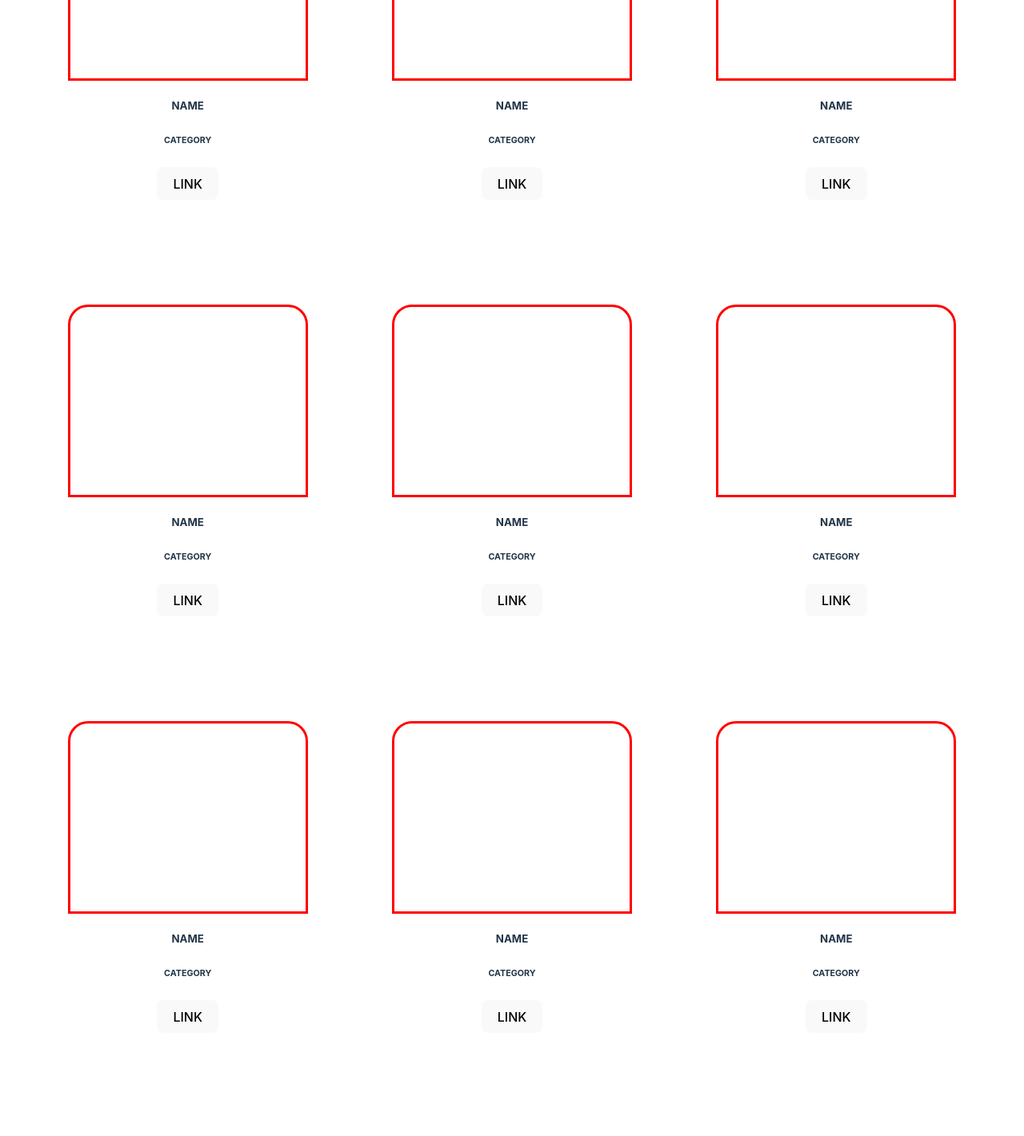
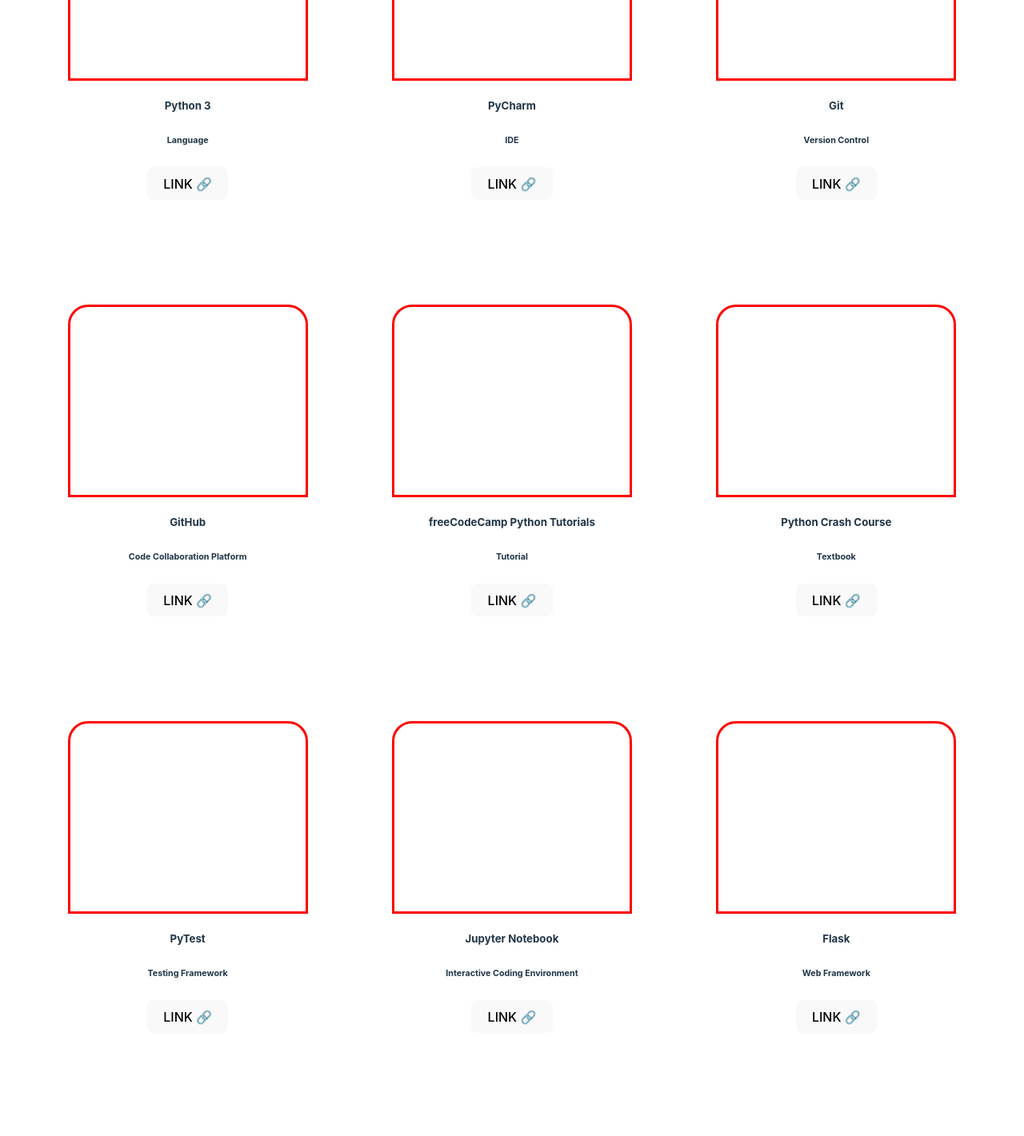
Before and after one commit to AAA-Triple-AAA/community-board, a React (Vite) app: page / in a window 1280 px wide. Shown: the part 300-1721 px from the top of the page at 80% size. Built offline with nearby package versions, Linux system fonts and the light colour scheme.

Commit message:
Added Card info and links

```diff
--- a/src/App.jsx
+++ b/src/App.jsx
@@ -7,16 +7,56 @@
         <div>
             <h1>Python Developer Starter Kit</h1>
             <div className="cardholder">
-                <Card />
-                <Card />
-                <Card />
-                <Card />
-                <Card />
-                <Card />
-                <Card />
-                <Card />
-                <Card />
-                <Card />
+                <Card
+                    name="Python 3"
+                    category="Language"
+                    link="https://www.python.org/downloads/"
+                />
+                <Card
+                    name="PyCharm"
+                    category="IDE"
+                    link="https://www.jetbrains.com/pycharm/"
+                />
+                <Card
+                    name="Git"
+                    category="Version Control"
+                    link="https://git-scm.com/downloads"
+                />
+                <Card
+                    name="GitHub"
+                    category="Code Collaboration Platform"
+                    link="https://github.com/"
+                />
+                <Card
+                    name="freeCodeCamp Python Tutorials"
+                    category="Tutorial"
+                    link="https://youtube.com/playlist?list=PLWKjhJtqVAbnqBxcdjVGgT3uVR10bzTEB&si=7G6HQ6WlesVAPJtn"
+                />
+                <Card
+                    name="Python Crash Course"
+                    category="Textbook"
+                    link="https://a.co/d/8WrfFxm"
+                />
+                <Card
+                    name="PyTest"
+                    category="Testing Framework"
+                    link="https://docs.pytest.org/en/stable/"
+                />
+                <Card
+                    name="Jupyter Notebook"
+                    category="Interactive Coding Environment"
+                    link="https://jupyter.org/"
+                />
+                <Card
+                    name="Flask"
+                    category="Web Framework"
+                    link="https://flask.palletsprojects.com/en/3.0.x/"
+                />
+                <Card
+                    name="pandas"
+                    category="Data Analysis Library"
+                    link="https://pandas.pydata.org/"
+                />
             </div>
         </div>
     );
--- a/src/components/Card.jsx
+++ b/src/components/Card.jsx
@@ -1,15 +1,17 @@
 import React from "react";
 import "./Card.css";
 
-const Card = () => {
+const Card = ({ name, category, link }) => {
     return (
         <div className="card">
             <div className="img-container">
                 <img src="" alt="" />
             </div>
-            <h5 className="card-name">NAME</h5>
-            <h6 className="card-category">CATEGORY</h6>
-            <button className="link-button">LINK</button>
+            <h5 className="card-name">{name}</h5>
+            <h6 className="card-category">{category}</h6>
+            <a href={link} target="_blank" rel="noreferrer noopener">
+                <button className="link-button">LINK 🔗</button>
+            </a>
         </div>
     );
 };
```
